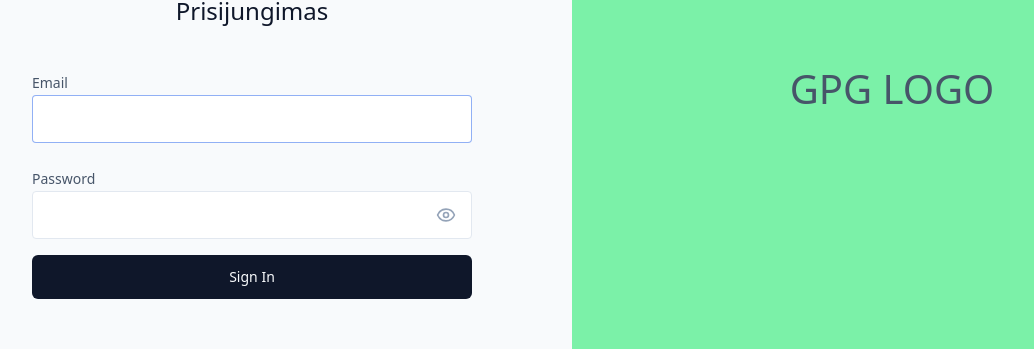
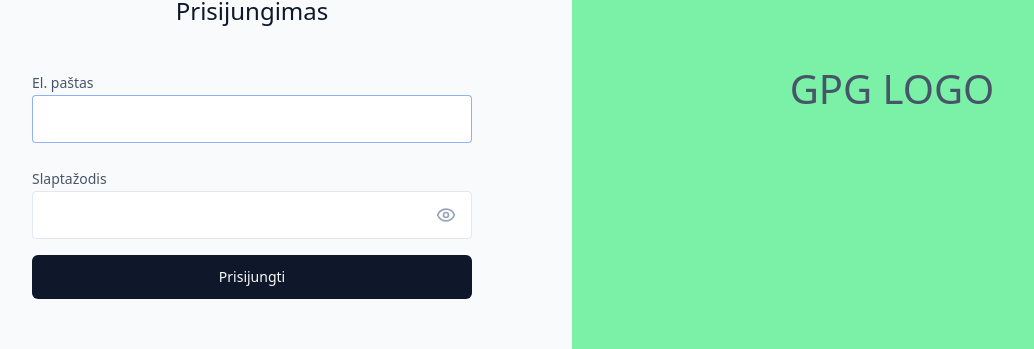
Before and after one commit to uabintika/genplango-frontend, a Next.js app: page /admin/login in a window 1280 px wide. Shown: the part 247-596 px from the top of the page, without its empty margins (68-1102 px from the left). Built offline with nearby package versions, Linux system fonts and the light colour scheme; no server answers.

Commit message:
login page done

```diff
--- a/components/partials/auth/login-form.tsx
+++ b/components/partials/auth/login-form.tsx
@@ -19,8 +19,8 @@ import { toast } from "sonner";
 import z from "zod";
 
 const schema = z.object({
-  email: z.email(),
-  password: z.string().min(4),
+  email: z.email({ message: "invalid_email" }),
+  password: z.string().min(1, { message: "required" }),
 });
 
 export default function LoginForm() {
@@ -71,7 +71,7 @@ export default function LoginForm() {
     <form onSubmit={handleSubmit(onSubmit)} className="mt-5 2xl:mt-7 space-y-4">
       <div className="space-y-2">
         <Label htmlFor="email" className="font-medium text-default-600">
-          Email{" "}
+          {t("LoginPage.form.fields.email") + " "}
         </Label>
         <Input
           size="lg"
@@ -87,13 +87,13 @@ export default function LoginForm() {
       </div>
       {errors.email && (
         <div className="text-destructive mt-2 text-sm">
-          {errors.email.message}
+          {t(`LoginPage.form.validation_messages.${errors.email.message}`)}
         </div>
       )}
 
       <div className="mt-3.5 space-y-2">
         <Label htmlFor="password" className="mb-2 font-medium text-default-600">
-          Password{" "}
+          {t("LoginPage.form.fields.password") + " "}
         </Label>
         <div className="relative">
           <Input
@@ -119,22 +119,14 @@ export default function LoginForm() {
         </div>
       </div>
       {errors.password && (
-        <div className=" text-destructive mt-2 text-sm">
-          {errors.password.message}
+        <div className="text-destructive mt-2 text-sm">
+          {t(`LoginPage.form.validation_messages.${errors.password.message}`)}
         </div>
       )}
 
-      {/* <div className="flex justify-between">
-        <Link
-          href="/auth/forgot-password"
-          className="text-sm text-default-800 dark:text-default-400 leading-6 font-medium"
-        >
-          Forgot Password?
-        </Link>
-      </div> */}
       <Button fullWidth={true} disabled={isPending}>
         {isPending && <Loader2 className="mr-2 h-4 w-4 animate-spin" />}
-        {isPending ? "Loading..." : "Sign In"}
+        {isPending ? `${t("Misc.loading")}...` : t("LoginPage.button_text")}
       </Button>
     </form>
   );
--- a/contexts/auth-context.tsx
+++ b/contexts/auth-context.tsx
@@ -7,36 +7,43 @@ import useSWR from "swr";
 import api from "@/lib/axios";
 import { ROUTES } from "@/routes";
 import { API_ROUTES } from "@/routes/api";
+import { toast } from "sonner";
+import { useTranslations } from "next-intl";
 
 const AuthContext = createContext<AuthContextType>({
   user: null,
   loading: true,
-  setUser: () => {},
-  mutateUser: async () => null,
+  setUser: async () => null,
   logout: async () => {},
 });
 
 export function AuthProvider({ children }: Children) {
   const router = useRouter();
+  const t = useTranslations();
 
   const {
     data: user,
     error,
     mutate,
-  } = useSWR(API_ROUTES.AUTH.CURRENT_USER, {
+  } = useSWR<Nullable<User>>(API_ROUTES.AUTH.CURRENT_USER, {
     shouldRetryOnError: false,
     revalidateOnFocus: false,
   });
+
+  const setUser = async (newUser: Nullable<User>) =>
+    await mutate(newUser, false);
 
   const logout = async () => {
     try {
       const response = await api.post(API_ROUTES.AUTH.LOGOUT);
 
       if (response.status === 200) {
+        setUser(null);
         router.push(ROUTES.AUTH.LOGIN);
+        toast.success(t("Misc.logout_success"));
       }
     } catch (error) {
-      //
+      toast.error(t("Misc.logout_error"));
     }
   };
 
@@ -47,8 +54,7 @@ export function AuthProvider({ children }: Children) {
       value={{
         user: user ?? null,
         loading: loading,
-        setUser: (newUser) => mutate<Nullable<User>>(newUser, false),
-        mutateUser: mutate,
+        setUser: setUser,
         logout: logout,
       }}
     >
--- a/messages/lt.json
+++ b/messages/lt.json
@@ -3,13 +3,26 @@
     "heading": "Prisijungimas",
     "project_name": "GenPlanGo",
     "login_success": "Sėkmingai prisijungėte",
+    "form": {
+      "fields": {
+        "email": "El. paštas",
+        "password": "Slaptažodis"
+      },
+      "validation_messages": {
+        "invalid_email": "Neteisingas el. pašto formatas",
+        "required": "Įveskite slaptažodį"
+      }
+    },
     "messages": {
       "login_success": "Sėkmingai prisijungėte",
       "invalid_credentials": "Neteisingi prisijungimo duomenys"
-    }
+    },
+    "button_text": "Prisijungti"
   },
   "Misc": {
     "loading": "Kraunama",
-    "uncaught_error": "Įvyko nenumatyta klaida"
+    "uncaught_error": "Įvyko nenumatyta klaida",
+    "logout_success": "Sėkimngai atsijungėte",
+    "logout_error": "Nepavyko atsijungti. Pabandykite dar kartą"
   }
 }
--- a/types/auth.ts
+++ b/types/auth.ts
@@ -11,7 +11,6 @@ export type User = {
 export type AuthContextType = {
   user: Nullable<User>;
   loading: boolean;
-  setUser: React.Dispatch<React.SetStateAction<Nullable<User>>>;
-  mutateUser: () => Promise<Nullable<User>>;
+  setUser: (newUser: Nullable<User>) => Promise<Nullable<User> | undefined>;
   logout: () => Promise<void>;
 };
```
